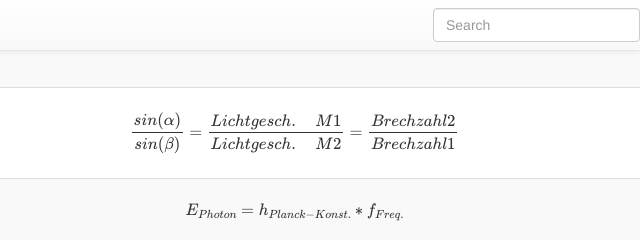
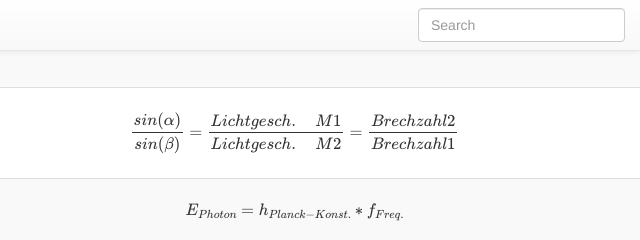
Before and after one commit to aerobless/HSR_Ph4I, a plain HTML site: page formulator/index.html in a window 1280 px wide. Shown: the top 240 px of the page, 640-1280 px from the left. Drawn offline with nearby package versions, Linux system fonts and the light colour scheme; some packages are replaced by stand-ins of ours.

Commit message:
navbar-fix

```diff
--- a/formulator/index.html
+++ b/formulator/index.html
@@ -35,7 +35,7 @@
         <ul class="nav navbar-nav">
             <li class="active"><a href="#">Home</a></li>
         </ul> -->
-        <form role="search" class="navbar-form navbar-right">
+        <form role="search" class="navbar-form navbar-right" style="padding-right: 30px">
             <div class="form-group">
                 <input type="text" placeholder="Search" class="form-control" id="search">
             </div>
```
